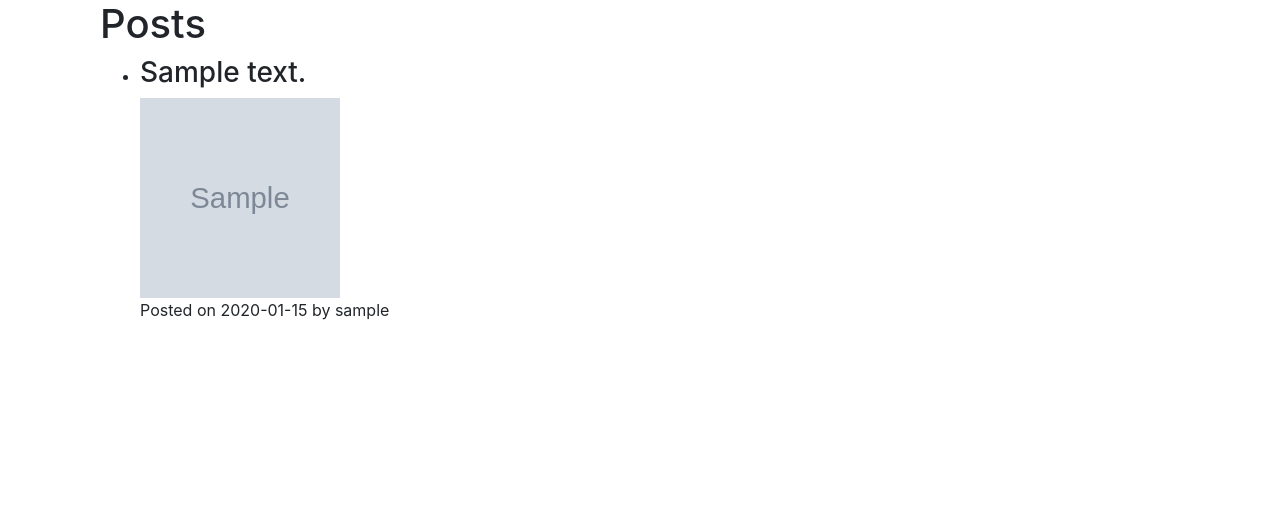
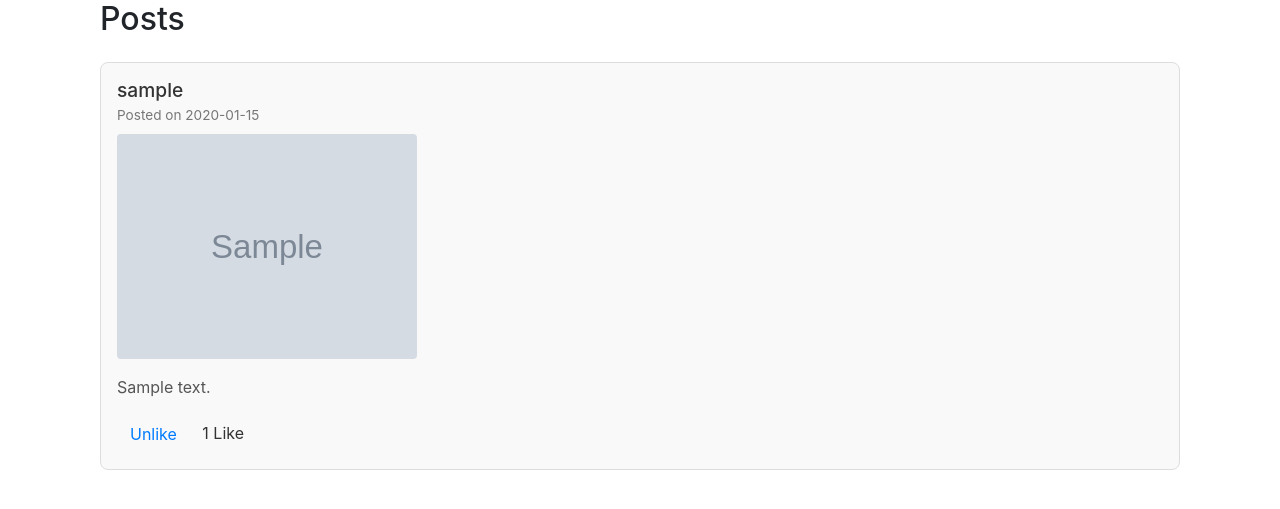
Before and after one commit to heinyarzar09/CE301_Indiv_Proj, a Flask app: page /view_posts in a window 1280 px wide. Shown: the part 56-565 px from the top of the page. Run offline with Flask 3, Linux system fonts and the light colour scheme; a user stored in the database is signed in; tables that the repository leaves empty hold one stand-in row (values such as "Sample post"); grey boxes marked "Sample" are stand-in pictures; some libraries are stand-ins or nearby versions.

Commit message:
users can like posts

```diff
--- a/app/models.py
+++ b/app/models.py
@@ -84,6 +84,18 @@ class Post(db.Model):
     # Relationship to user
     user = db.relationship('User', backref='user_posts')
 
+    def is_liked_by(self, user):
+            return any(like.user_id == user.id for like in self.likes)
+
+class PostLike(db.Model):
+    __tablename__ = 'post_likes'
+
+    id = db.Column(db.Integer, primary_key=True)
+    post_id = db.Column(db.Integer, db.ForeignKey('post.id'), nullable=False)
+    user_id = db.Column(db.Integer, db.ForeignKey('user.id'), nullable=False)
+
+    post = db.relationship('Post', backref='likes')
+    user = db.relationship('User', backref='liked_posts')
 
 
 # Define the Friendship model to represent the relationship between users (user friendships)
--- a/app/templates/view_posts.html
+++ b/app/templates/view_posts.html
@@ -2,25 +2,106 @@
 
 {% block content %}
 <div class="container">
-    <h1>Posts</h1>
+    <h2>Posts</h2>
+    <div class="posts-container">
+        {% for post in posts %}
+            <div class="post">
+                <div class="post-header">
+                    <h4>{{ post.user.username }}</h4>
+                    <small>Posted on {{ post.date_posted.strftime('%Y-%m-%d') }}</small>
+                </div>
+                <div class="post-body">
+                    {% if post.image_file %}
+                        <img src="{{ url_for('static', filename='uploads/' + post.image_file) }}" alt="Post image" class="post-image">
+                    {% else %}
+                        <p class="no-image">No image available for this post.</p>
+                    {% endif %}
+                    <p class="post-message">{{ post.message }}</p>
+                </div>
+                <div class="post-footer">
+                    <form action="{{ url_for('user.like_post', post_id=post.id) }}" method="post">
+                        <button type="submit" class="btn btn-link">
+                            {% if post.is_liked_by(current_user) %}
+                                Unlike
+                            {% else %}
+                                Like
+                            {% endif %}
+                        </button>
+                        <span>{{ post.likes|length }} {{ 'Like' if post.likes|length == 1 else 'Likes' }}</span>
+                    </form>
+                </div>
+            </div>
+        {% endfor %}
+    </div>
+</div>
 
-    <!-- Loop through each post to display it -->
-    <ul>
-        {% for post in posts %}
-        <li>
-            <h3>{{ post.message }}</h3>
+<style>
+    /* Container for all posts */
+    .posts-container {
+        display: flex;
+        flex-direction: column;
+        gap: 1.5rem; /* Adds space between posts */
+        margin-top: 1.5rem;
+    }
 
-            <!-- Display the post image -->
-            <div>
-                <img src="{{ url_for('static', filename='challenges/' + (post.image_file or 'default.jpg')) }}" alt="Post image" style="width: 200px; height: 200px;">
-            </div>
+    /* Individual post styling */
+    .post {
+        border: 1px solid #ddd;
+        padding: 1rem;
+        border-radius: 8px;
+        background-color: #f9f9f9;
+    }
 
-            <!-- Display post details -->
-            <p>Posted on {{ post.date_posted.strftime('%Y-%m-%d') }} by {{ post.author.username }}</p>
-        </li>
-        {% else %}
-        <p>No posts to display.</p>
-        {% endfor %}
-    </ul>
-</div>
+    /* Header styling (username and date) */
+    .post-header h4 {
+        margin: 0;
+        font-size: 1.2rem;
+        color: #333;
+    }
+
+    .post-header small {
+        color: #777;
+        font-size: 0.85rem;
+    }
+
+    /* Image styling */
+    .post-image {
+        width: 100%;
+        max-width: 300px;
+        height: auto;
+        border-radius: 4px;
+        margin-top: 0.5rem;
+    }
+
+    /* Description styling */
+    .post-message {
+        margin-top: 1rem;
+        font-size: 1rem;
+        color: #555;
+    }
+
+    /* No image text styling */
+    .no-image {
+        font-style: italic;
+        color: #888;
+    }
+
+    /* Footer styling (like button and count) */
+    .post-footer {
+        margin-top: 1rem;
+        display: flex;
+        align-items: center;
+    }
+
+    .post-footer button {
+        color: #007bff;
+        font-size: 1rem;
+        text-decoration: none;
+    }
+
+    .post-footer span {
+        margin-left: 0.5rem;
+        color: #333;
+    }
+</style>
 {% endblock %}
--- a/app/user_routes.py
+++ b/app/user_routes.py
@@ -4,7 +4,7 @@ from flask_login import login_user, current_user, logout_user, login_required
 from PIL import Image
 from app import db, bcrypt
 from app.forms import ForgotPasswordForm, RegisterForm, LoginForm, ConversionForm, ToolForm, RecipeConversionForm, SharePostForm, JoinChallengeForm, CreditRequestForm
-from app.models import PasswordResetRequest, ShoppingList, User, Tool, Achievement, Friendship, Post, Challenge, ChallengeParticipant, db, CreditRequest, AdminNotification
+from app.models import PasswordResetRequest, PostLike, ShoppingList, User, Tool, Achievement, Friendship, Post, Challenge, ChallengeParticipant, db, CreditRequest, AdminNotification
 from app.utils import convert_measurement, process_recipe, get_all_users_except_current, get_friends_for_user, get_incoming_friend_requests, get_outgoing_friend_requests, get_incoming_friend_requests, get_recent_follows
 from app.forms import AchievementTrackingForm, ChallengeForm, RegisterForm, LoginForm, ConversionForm, ToolForm, RecipeConversionForm, SharePostForm, ChallengeForm, JoinChallengeForm
 from datetime import datetime, timedelta, timezone
@@ -375,6 +375,25 @@ def notifications():
                            incoming_requests=incoming_requests,
                            outgoing_requests=outgoing_requests,
                            recent_follows=recent_follows)
+
+@user.route('/like_post/<int:post_id>', methods=['POST'])
+@login_required
+def like_post(post_id):
+    post = Post.query.get_or_404(post_id)
+    existing_like = PostLike.query.filter_by(post_id=post_id, user_id=current_user.id).first()
+
+    if existing_like:
+        db.session.delete(existing_like)
+        flash("You have unliked this post.", "info")
+    else:
+        like = PostLike(post_id=post_id, user_id=current_user.id)
+        db.session.add(like)
+        flash("You have liked this post!", "success")
+
+    db.session.commit()
+    return redirect(request.referrer or url_for('user.posts'))
+
+
 
 @user.route('/approve_friend_request/<int:request_id>', methods=['POST'])
 @login_required
```
Also changed, not shown: app/static/challenges/ad6ea2c2e72d6800.png (added), app/static/challenges/ea3fd4e4b3063b93.png (added), app/static/challenges/fd46740d6190ae18.png (added), app/static/payments/1fe290cf5a025c25.png (added), app/static/payments/464f8463213d7a8b.png (added), app/static/payments/c265625449bd1e67.png (added), app/static/uploads/6fb01c670af98042.png (added), app/static/uploads/746773a9de436a1a.png (added), app/static/uploads/b1e8616ba758f42f.png (added), app/static/uploads/d1be9044515bbf29.png (added), instance/database.db.
